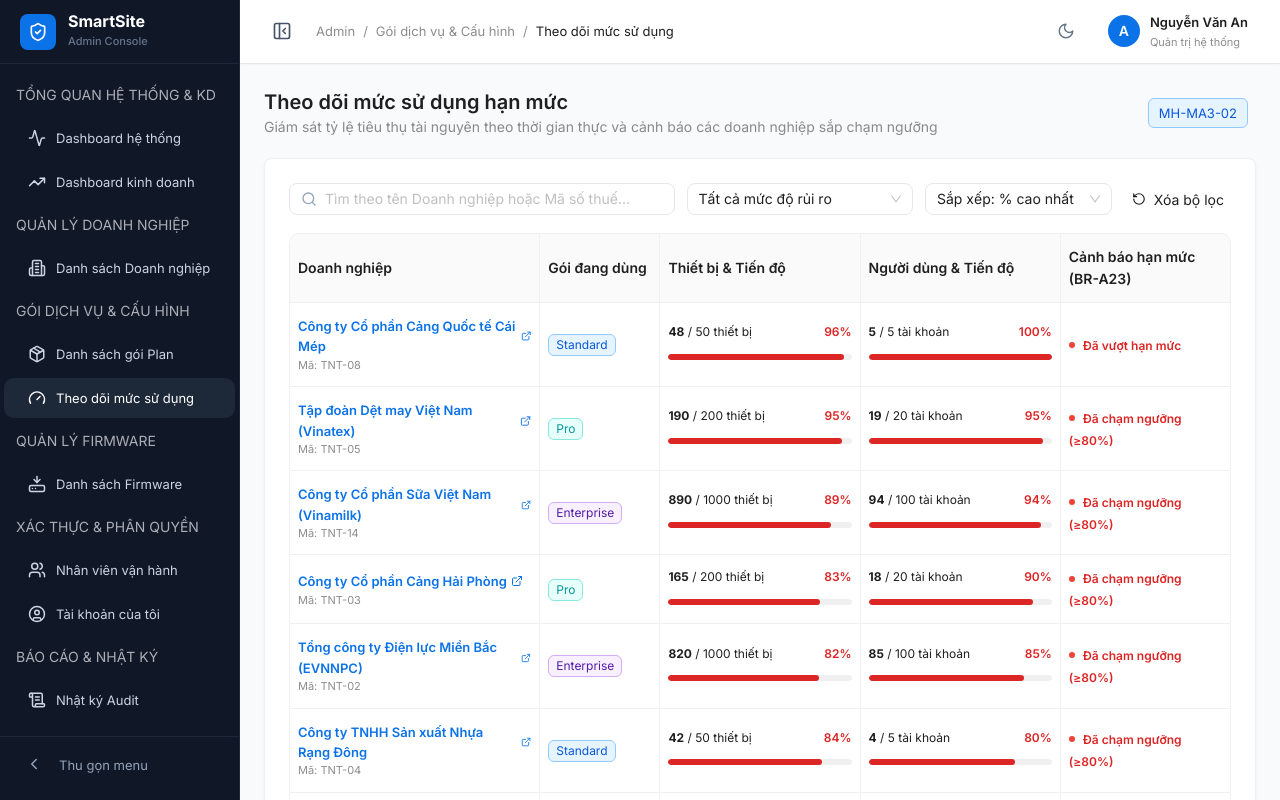
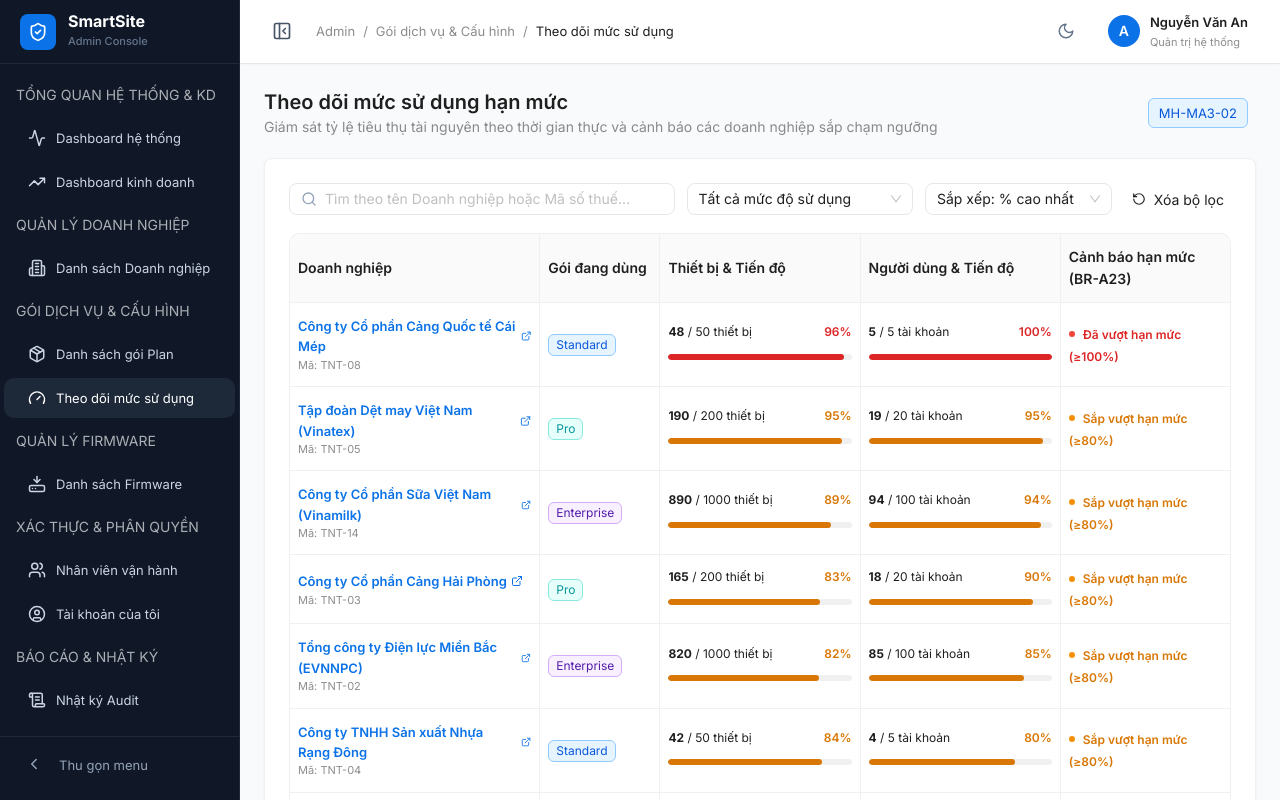
Before and after one commit to ruadepzai/Smartsite-IoT-Platform, a React (Vite) app: page /admin/plans/usage in a window 1280 px wide. Shown: the top 800 px of the page. Built offline with nearby package versions, Linux system fonts and the light colour scheme; a web font is replaced by a local one.

Commit message:
fix: align BR-A23 risk thresholds (80%/100%), BR-A27 cooldown code and BR-A25 audit log code

```diff
--- a/src/mock/planService.js
+++ b/src/mock/planService.js
@@ -258,20 +258,23 @@
       const maxUsr = t.max_users || 1;
       const usrPct = Math.round((usedUsr / maxUsr) * 100);
 
-      // BR-A23: Màu sắc và mức cảnh báo dựa theo % cao nhất giữa thiết bị và user
+      // BR-A23: Ngưỡng cảnh báo mức sử dụng hạn mức
+      // - Bình thường: < 80% (Xanh lá)
+      // - Sắp vượt hạn mức: 80% - 99% (Vàng cam, >= 80%)
+      // - Đã vượt hạn mức: >= 100% (Đỏ, >= 100%)
       const maxPct = Math.max(devPct, usrPct);
 
-      let colorLevel = 'green'; // < 50%
+      let colorLevel = 'green'; // < 80%
       let riskLabel = 'Bình thường';
       let strokeColor = '#16A34A'; // Xanh lá
 
-      if (maxPct >= 80) {
-        colorLevel = 'red'; // >= 80%
-        riskLabel = maxPct >= 100 ? 'Đã vượt hạn mức' : 'Đã chạm ngưỡng (≥80%)';
+      if (maxPct >= 100) {
+        colorLevel = 'red'; // >= 100%
+        riskLabel = 'Đã vượt hạn mức (≥100%)';
         strokeColor = '#DC2626'; // Đỏ
-      } else if (maxPct >= 50) {
-        colorLevel = 'yellow'; // 50% - 79%
-        riskLabel = 'Sắp vượt hạn mức';
+      } else if (maxPct >= 80) {
+        colorLevel = 'yellow'; // 80% - 99%
+        riskLabel = 'Sắp vượt hạn mức (≥80%)';
         strokeColor = '#D97706'; // Vàng cam
       }
 
--- a/src/pages/Login.jsx
+++ b/src/pages/Login.jsx
@@ -93,7 +93,7 @@
 
   // Xử lý submit Quên mật khẩu (MH-MA1-02)
   const handleForgotPassword = (values) => {
-    // BR-A24: Kiểm tra cooldown
+    // BR-A27: Kiểm tra cooldown 60 giây (SSOT v14.0)
     if (countdown > 0) {
       message.warning('Vui lòng đợi ít nhất 60 giây trước khi gửi lại.'); // MSG-04
       return;
--- a/src/pages/admin/audit/AuditLogList.jsx
+++ b/src/pages/admin/audit/AuditLogList.jsx
@@ -228,7 +228,7 @@
             </Title>
           </Space>
           <Text type="secondary" style={{ fontSize: 13, display: 'block', marginTop: 2 }}>
-            Truy vết toàn bộ hoạt động quản trị, thay đổi cấu hình hạ tầng và sự kiện bảo mật theo thời gian thực (BR-A17)
+            Truy vết toàn bộ hoạt động quản trị, thay đổi cấu hình hạ tầng và sự kiện bảo mật theo thời gian thực (BR-A25)
           </Text>
         </div>
 
--- a/src/pages/admin/plans/PlanUsage.jsx
+++ b/src/pages/admin/plans/PlanUsage.jsx
@@ -236,17 +236,17 @@
               />
             </Col>
 
-            {/* STT 1: Icon / Dropdown Lọc theo mức độ sử dụng (BR-A23) */}
+            {/* STT 1: Icon / Dropdown Lọc theo mức độ sử dụng (BR-A23: Sắp vượt >=80%, Đã vượt >=100%) */}
             <Col xs={12} md={6}>
               <Select
                 value={riskFilter}
                 onChange={(val) => setRiskFilter(val)}
                 style={{ width: '100%' }}
                 options={[
-                  { value: 'all', label: 'Tất cả mức độ rủi ro' },
-                  { value: 'red', label: '🔴 Đã chạm/vượt ngưỡng (≥80%)' },
-                  { value: 'yellow', label: '🟡 Sắp vượt hạn mức (50% - 79%)' },
-                  { value: 'green', label: '🟢 Bình thường (<50%)' },
+                  { value: 'all', label: 'Tất cả mức độ sử dụng' },
+                  { value: 'red', label: '🔴 Đã vượt hạn mức (≥100%)' },
+                  { value: 'yellow', label: '🟡 Sắp vượt hạn mức (80% - 99%)' },
+                  { value: 'green', label: '🟢 Bình thường (<80%)' },
                 ]}
               />
             </Col>
```
